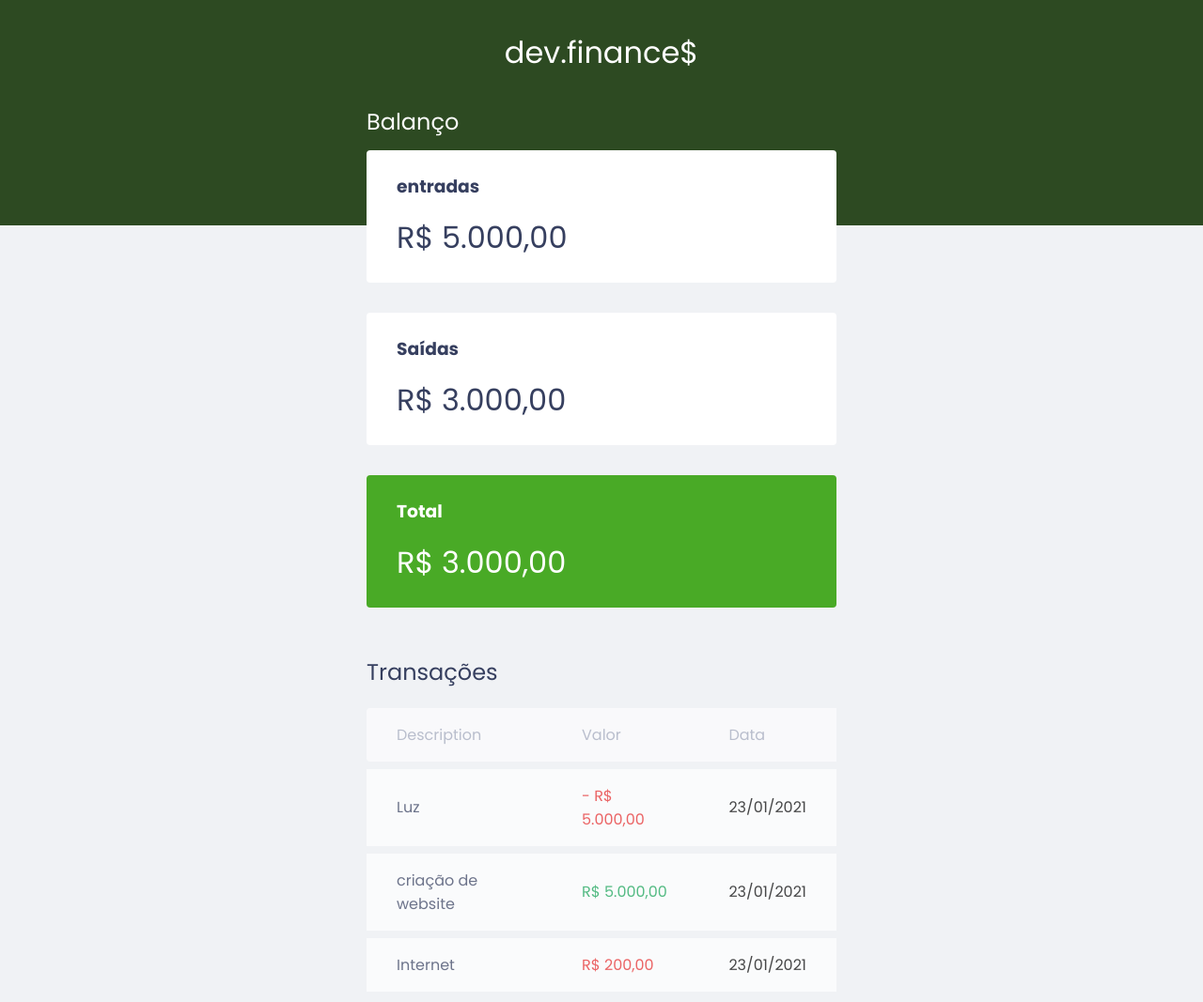
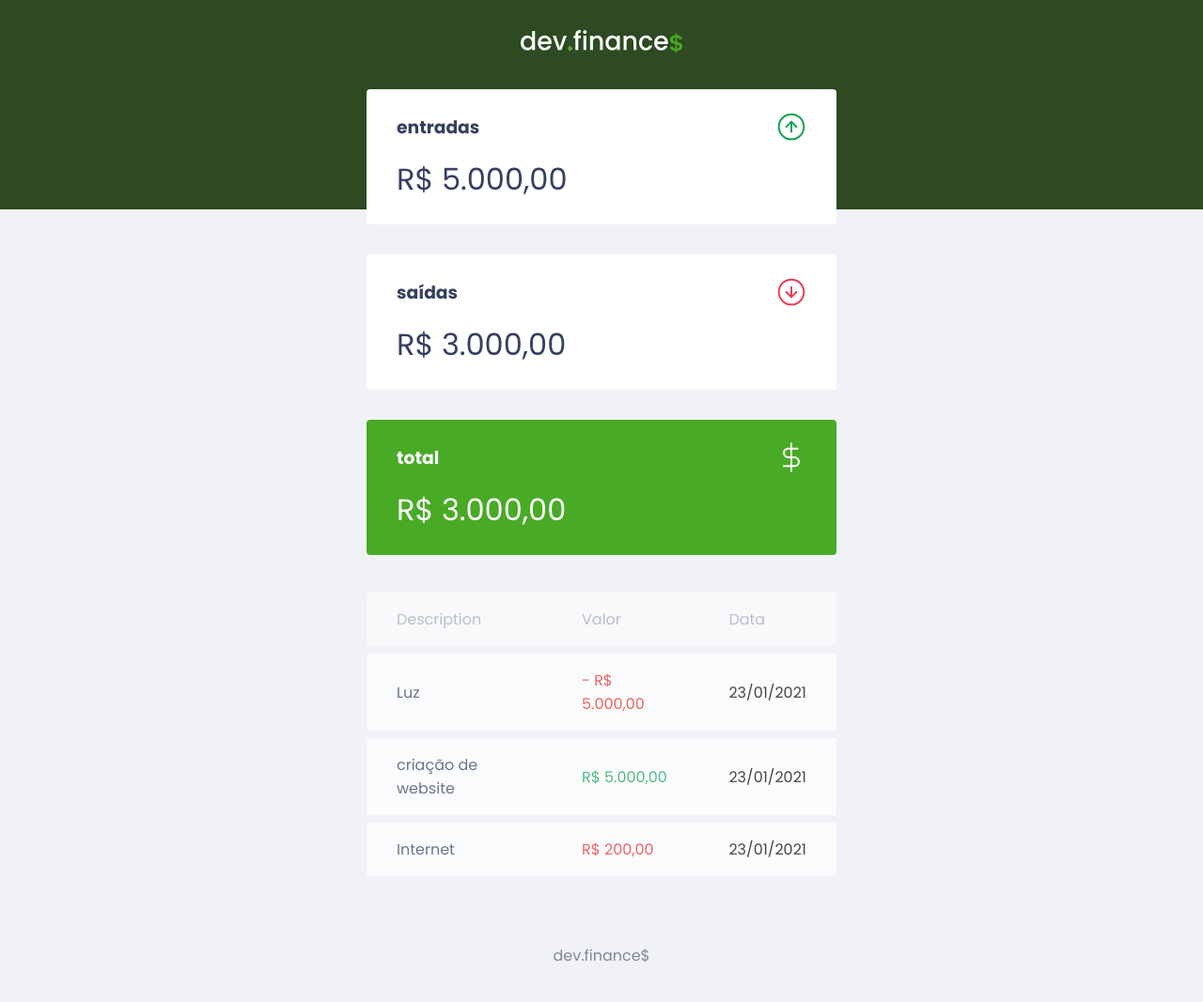
Before and after one commit to josiasmartins/dev-finances, a plain HTML site: page index.html in a window 1280 px wide. Shown: the top 1067 px of the page at 94% size. Drawn offline with Linux system fonts and the light colour scheme.

Commit message:
adicionado o icone e espaçamento entre eles

```diff
--- a/index.html
+++ b/index.html
@@ -9,36 +9,52 @@
     <link rel="stylesheet" href="./style.css" />
     <link rel="preconnect" href="https://fonts.googleapis.com" />
     <link rel="preconnect" href="https://fonts.gstatic.com" crossorigin />
-    <link href="https://fonts.googleapis.com/css2?family=Poppins:ital,wght@0,400;0,700;1,300&display=swap" rel="stylesheet" />
+    <link href="https://fonts.googleapis.com/css2?family=Poppins:ital,wght@0,400;0,700;1,300&display=swap"
+        rel="stylesheet" />
 </head>
 
 <body>
     <header>
-        <h1 id="logo">dev.finance$</h1>
+        <img src="./assets/logo.svg" alt="logo dev finances">
     </header>
 
     <main class="container">
         <section id="balance">
-            <h2>Balanço</h2>
+            <h2 class="sr-only">Balanço</h2>
 
             <div class="card">
-                <h3>entradas</h3>
+                <h3 class="h3-space">
+                    <!-- é uma caixa genérica que serve para manter o elemento
+                         em linha -->
+                    <span>entradas</span>
+                    <img src="./assets/income.svg" alt="imagens de entradas">
+                </h3>
                 <p>R$ 5.000,00</p>
             </div>
 
             <div class="card">
-                <h3>Saídas</h3>
+                <h3 class="h3-space">
+                    <!-- é uma caixa genérica que serve para manter o elemento
+                         em linha -->
+                    <span>saídas</span>
+                    <img src="./assets/expense.svg" alt="imagens de saídas">
+                </h3>
                 <p>R$ 3.000,00</p>
             </div>
 
             <div class="card total">
-                <h3>Total</h3>
+                <h3 class="h3-space">
+                     <!-- é uma caixa genérica que serve para manter o elemento
+                         em linha -->
+                         <span>total</span>
+                         <img src="./assets/total.svg" alt="imagens de total">
+                </h3>
                 <p>R$ 3.000,00</p>
             </div>
         </section>
 
         <section id="transaction">
-            <h2>Transações</h2>
+            <h2 class="sr-only">Transações</h2>
 
             <table id="data-table">
                 <thead>
--- a/style.css
+++ b/style.css
@@ -2,6 +2,7 @@
 
 /* referencia a raiz do html */
 :root{
+    /* variavel */
     --dark-blue:#363f5f;
 
 }
@@ -16,6 +17,19 @@
 body {
     background-color: #f0f2f5;
     font-family: 'Poppins', sans-serif;
+}
+
+.sr-only{
+    position: absolute;
+    width: 1px;
+    height: 1px;
+    padding: 0px;
+    margin: -1px;
+    overflow: hidden;
+    clip: rect(0,0,0,0);
+    white-space: nowrap;
+    /* largura da borda */
+    border-width: 0;
 }
 
 .container {
@@ -71,11 +85,25 @@ h2 {
 
     margin-bottom: 2rem;
     color: var(--dark-blue);
+    /* display: flex;
+    align-items: center;
+    justify-content: space-between; */
 };
 
 .card h3 {
     font-weight: normal;
     font-size: 1rem;
+
+    /* TODO: verificar porque não funcionou */
+    display: flex;
+    align-items: center;
+    justify-content: space-between;
+}
+
+.h3-space{
+    display: flex;
+    align-items: center;
+    justify-content: space-between;
 }
 .card p {
     font-size: 2rem;
```
Also changed, not shown: assets/expense.svg (added), assets/income.svg (added), assets/logo.svg (added), assets/minus.svg (added), assets/plus.svg (added), assets/total.svg (added).
